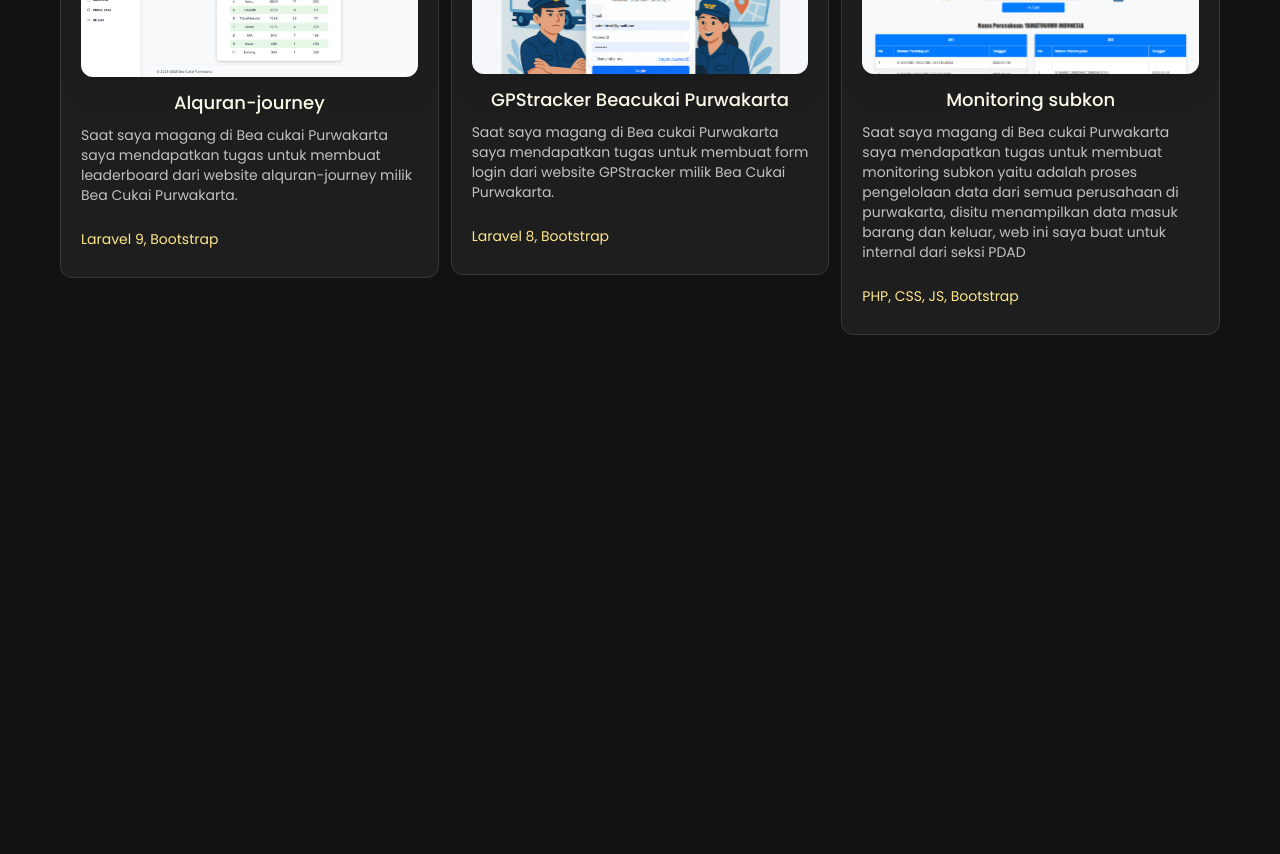
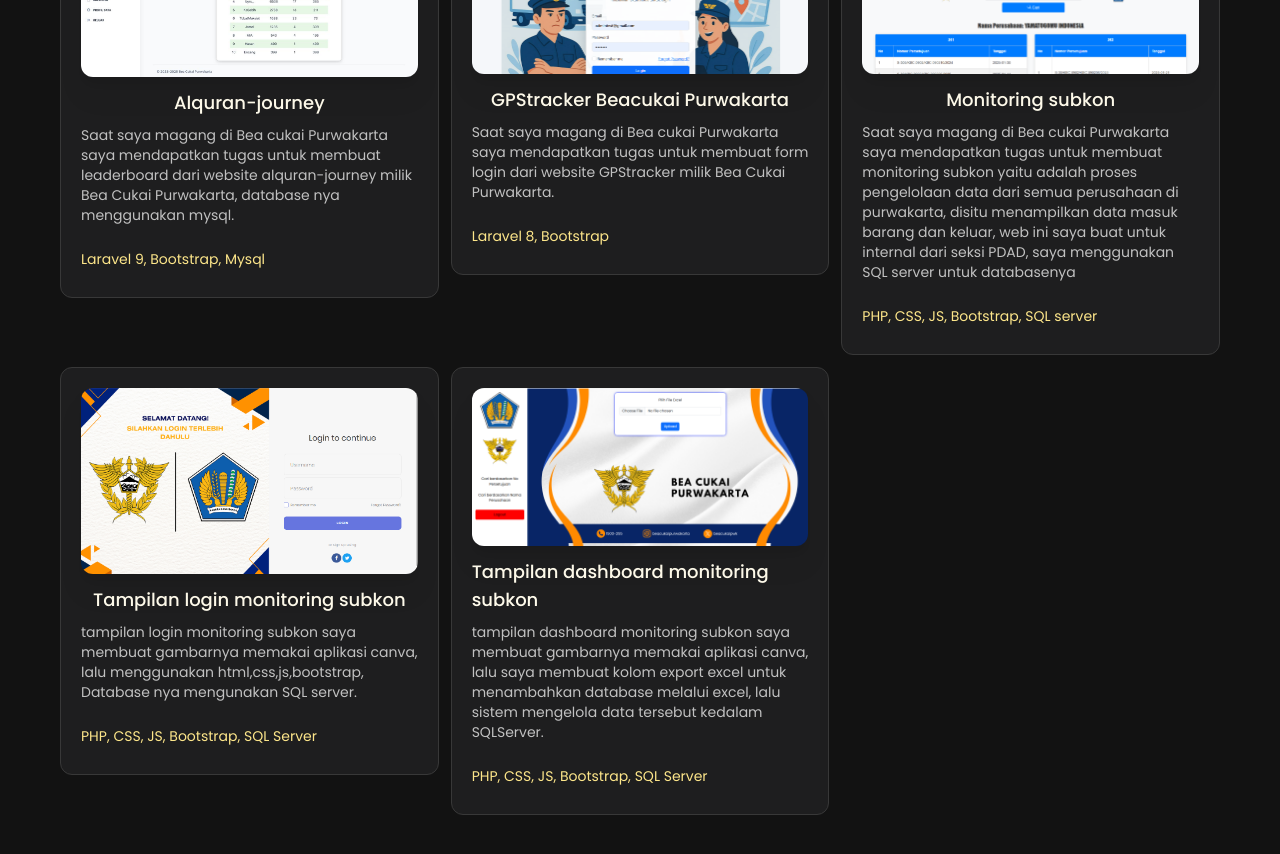
Before and after one commit to adharaka/portofoliosaya, a Vue app: page /portfolio in a window 1280 px wide. Shown: the part 340-1194 px from the top of the page. Before the commit the page ends 843 px from the top, so only its background shows below. Built offline with nearby package versions, Linux system fonts and the light colour scheme.

Commit message:
Update PortfolioView.vue

```diff
--- a/src/views/PortfolioView.vue
+++ b/src/views/PortfolioView.vue
@@ -8,8 +8,8 @@
     id: 1,
     name: 'Alquran-journey',
     imageUrl: '/img/alquranjourney.png',
-    status: 'Saat saya magang di Bea cukai Purwakarta saya mendapatkan tugas untuk membuat leaderboard dari website alquran-journey milik Bea Cukai Purwakarta.',
-    tech: 'Laravel 9, Bootstrap',
+    status: 'Saat saya magang di Bea cukai Purwakarta saya mendapatkan tugas untuk membuat leaderboard dari website alquran-journey milik Bea Cukai Purwakarta, database nya menggunakan mysql.',
+    tech: 'Laravel 9, Bootstrap, Mysql',
     github: 'null',
     demo: 'null'
   },
@@ -26,8 +26,26 @@
           id: 3,
           name: 'Monitoring subkon',
           imageUrl: '/img/monitoring.png',
-          status: 'Saat saya magang di Bea cukai Purwakarta saya mendapatkan tugas untuk membuat monitoring subkon yaitu adalah proses pengelolaan data dari semua perusahaan di purwakarta, disitu menampilkan data masuk barang dan keluar, web ini saya buat untuk internal dari seksi PDAD',
-          tech: 'PHP, CSS, JS, Bootstrap',
+          status: 'Saat saya magang di Bea cukai Purwakarta saya mendapatkan tugas untuk membuat monitoring subkon yaitu adalah proses pengelolaan data dari semua perusahaan di purwakarta, disitu menampilkan data masuk barang dan keluar, web ini saya buat untuk internal dari seksi PDAD, saya menggunakan SQL server untuk databasenya',
+          tech: 'PHP, CSS, JS, Bootstrap, SQL server',
+          github: 'null',
+          demo: 'null'
+        },
+         {
+          id: 4,
+          name: 'Tampilan login monitoring subkon',
+          imageUrl: '/img/Screenshot 2025-05-13 223125.png',
+          status: 'tampilan login monitoring subkon saya membuat gambarnya memakai aplikasi canva, lalu menggunakan html,css,js,bootstrap, Database nya mengunakan SQL server.',
+          tech: 'PHP, CSS, JS, Bootstrap, SQL Server',
+          github: 'null',
+          demo: 'null'
+        },
+                 {
+          id: 5,
+          name: 'Tampilan dashboard monitoring subkon',
+          imageUrl: '/img/dashboard.png',
+          status: 'tampilan dashboard monitoring subkon saya membuat gambarnya memakai aplikasi canva, lalu saya membuat kolom export excel untuk menambahkan database melalui excel, lalu sistem mengelola data tersebut kedalam SQLServer.',
+          tech: 'PHP, CSS, JS, Bootstrap, SQL Server',
           github: 'null',
           demo: 'null'
         }
```
